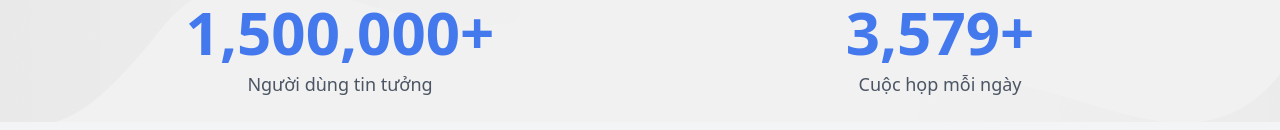
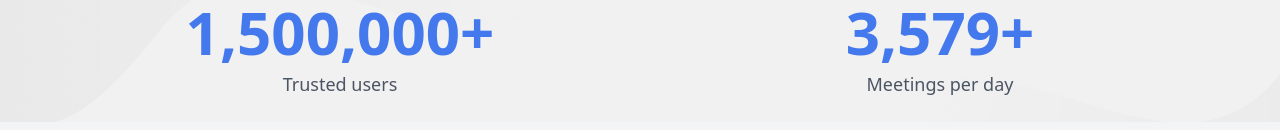
Before and after one commit to datonefeed/web-meet-mobifone, a Next.js app: page /en in a window 1280 px wide. Shown: the part 822-952 px from the top of the page. Built offline with nearby package versions, Linux system fonts and the light colour scheme.

Commit message:
feat: update StatsSection to use i18n

```diff
--- a/src/components/stats-section.tsx
+++ b/src/components/stats-section.tsx
@@ -2,8 +2,10 @@
 
 import { motion, useInView } from "framer-motion";
 import { useRef, useEffect, useState } from "react";
+import { useTranslations } from "next-intl";
 
 export function StatsSection() {
+  const t = useTranslations("StatsSection");
   const ref = useRef(null);
   const isInView = useInView(ref, { once: true });
 
@@ -48,7 +50,7 @@ export function StatsSection() {
           >
             <div className="text-center">
               <div className="text-6xl font-bold text-primary mb-2">{users.toLocaleString()}+</div>
-              <div className="text-gray-600 text-lg">Người dùng tin tưởng</div>
+              <div className="text-gray-600 text-lg">{t("users.label")}</div>
             </div>
           </motion.div>
 
@@ -62,7 +64,7 @@ export function StatsSection() {
               <div className="text-6xl font-bold text-primary mb-2">
                 {meetings.toLocaleString()}+
               </div>
-              <div className="text-gray-600 text-lg">Cuộc họp mỗi ngày</div>
+              <div className="text-gray-600 text-lg">{t("meetings.label")}</div>
             </div>
           </motion.div>
         </div>
```
